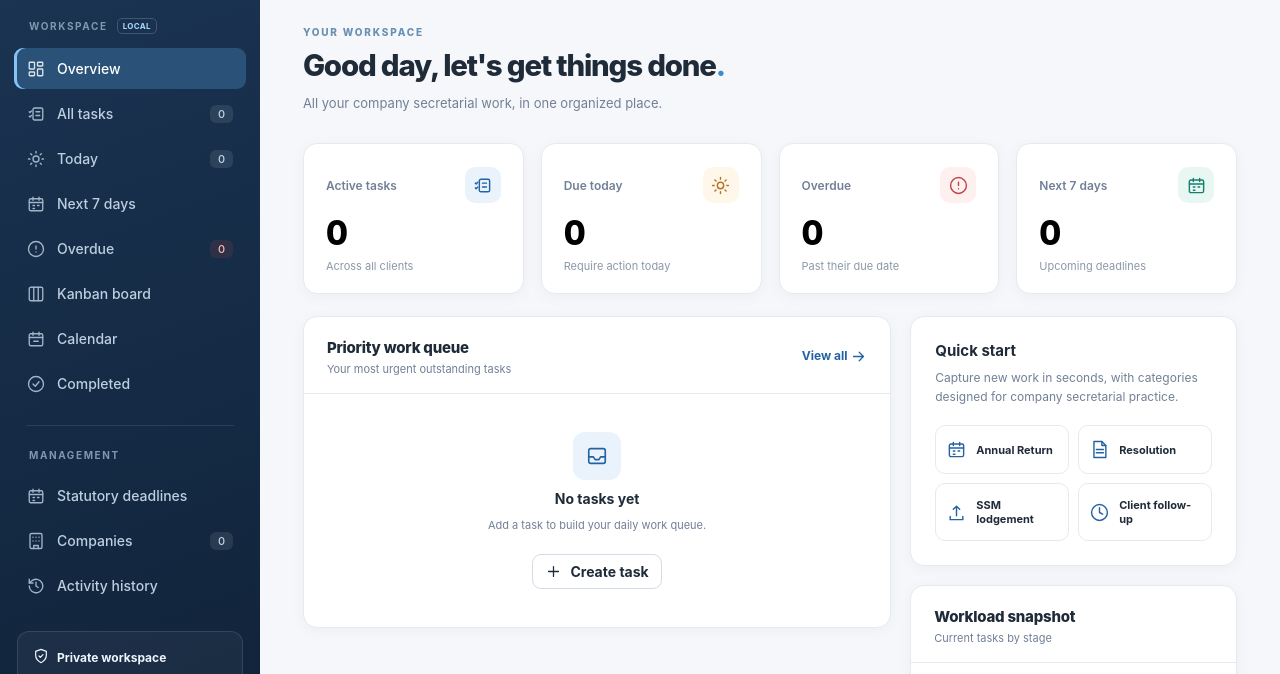
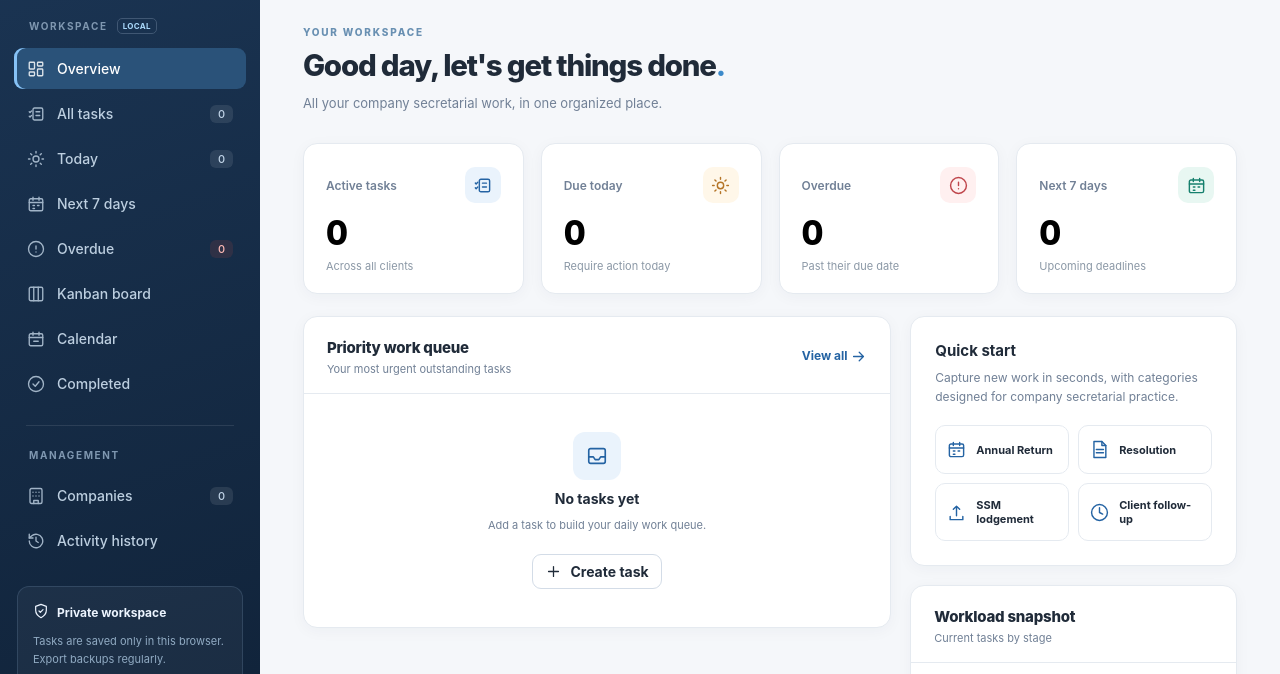
Before and after one commit to zenithloh1016/zhenli-unified-dms, a website: page public/task-hub/index.html in a window 1280 px wide. Shown: the part 90-764 px from the top of the page. Drawn offline with Linux system fonts and the light colour scheme.

Commit message:
Move statutory deadline navigation out of bundled Task Hub into DMS tab

```diff
--- a/public/task-hub/index.html
+++ b/public/task-hub/index.html
@@ -33,7 +33,6 @@
       <div class="sidebar-rule"></div>
       <div class="workspace-label">MANAGEMENT</div>
       <nav class="nav-group">
-        <button class="nav-link" data-view="deadlines" type="button"><span class="nav-icon" data-icon="calendar-days"></span><span>Statutory deadlines</span></button>
         <button class="nav-link" data-view="companies" type="button"><span class="nav-icon" data-icon="building-2"></span><span>Companies</span><span id="navCompanyCount" class="nav-count">0</span></button>
         <button class="nav-link" data-view="activity" type="button"><span class="nav-icon" data-icon="history"></span><span>Activity history</span></button>
       </nav>
```
